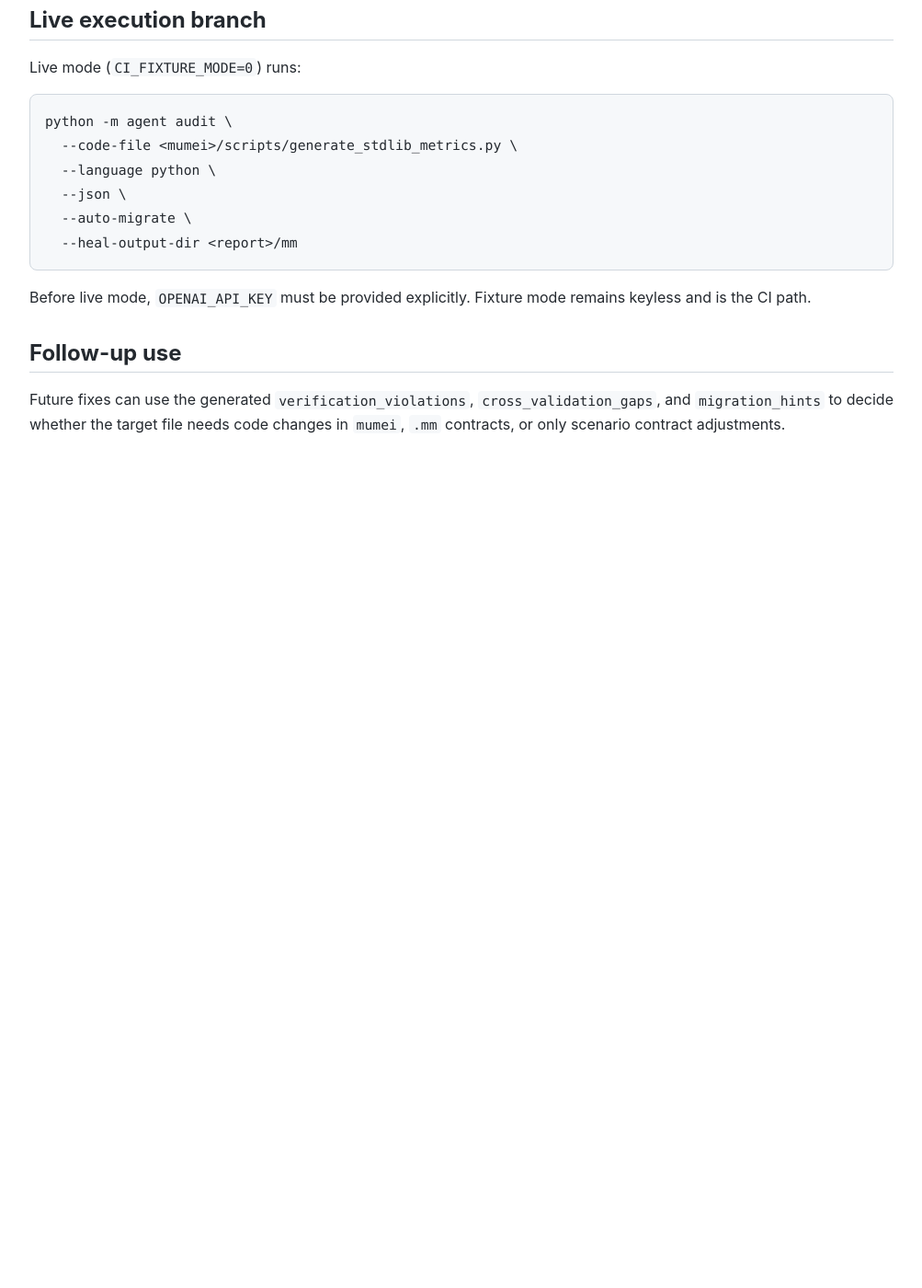
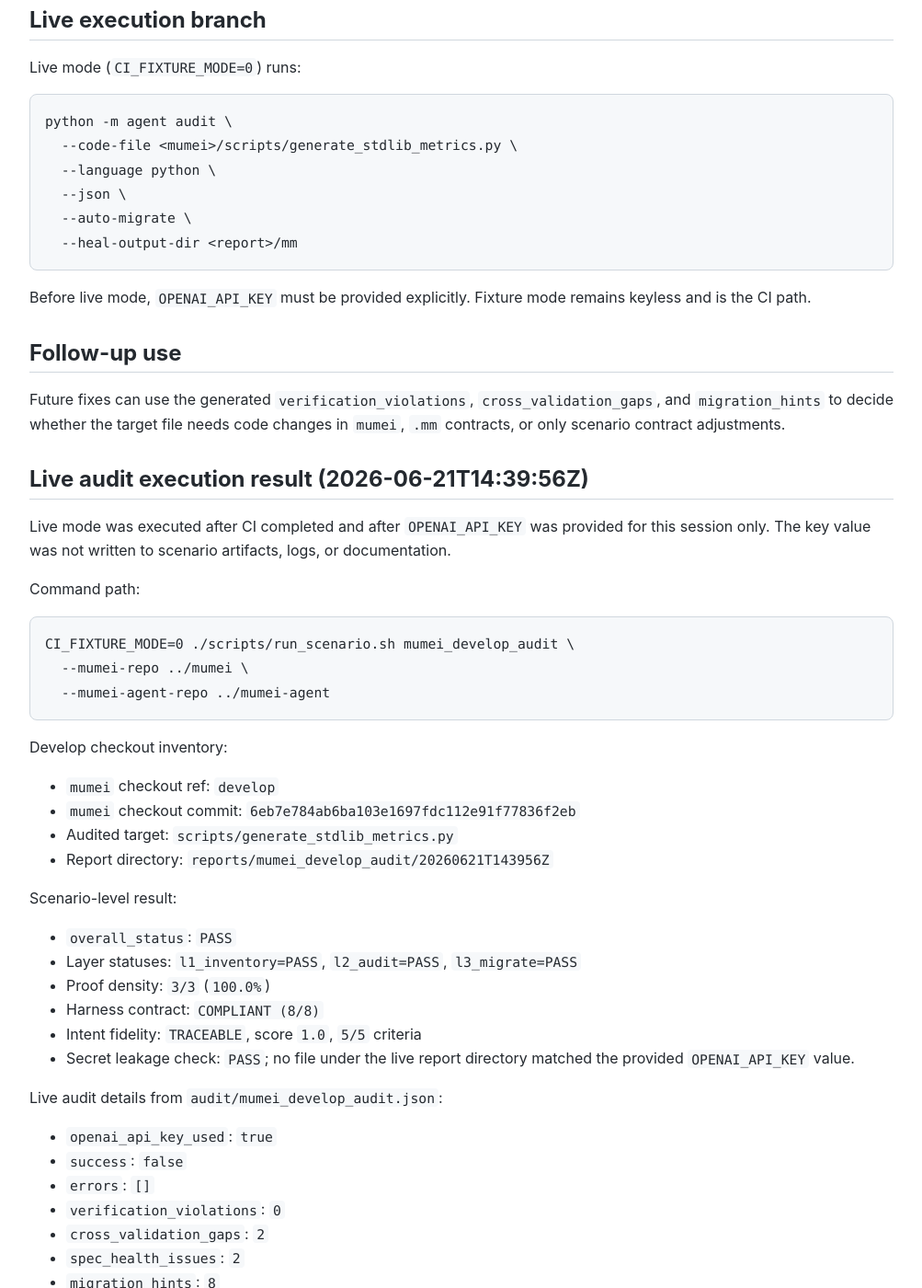
Before and after one commit to mumei-lang/mumei-demo, a Jekyll site: the page built from scenarios/mumei_develop_audit/AUDIT_LOG_2026-06-21.md, in a window 1280 px wide and 1400 px high, scrolled down 1183 px. Shown: the whole window at 92% size, without its empty margins (138-1141 px from the left). Built offline with Jekyll 4.4.1, drawn with Linux system fonts in a browser that asks for light colours; our own code applies the rules of GitHub Pages for plain Markdown files; before the commit the page ends 1737 px from its top, so only the background shows below that; some of the changed text lies outside the part shown.

Commit message:
Document live develop audit results
Co-Authored-By: Devin AI <158243242+devin-ai-integration[bot]@users.noreply.github.com>

````diff
--- a/scenarios/mumei_develop_audit/AUDIT_LOG_2026-06-21.md
+++ b/scenarios/mumei_develop_audit/AUDIT_LOG_2026-06-21.md
@@ -62,3 +62,79 @@ Future fixes can use the generated `verification_violations`,
 `cross_validation_gaps`, and `migration_hints` to decide whether the target file
 needs code changes in `mumei`, `.mm` contracts, or only scenario contract
 adjustments.
+
+## Live audit execution result (2026-06-21T14:39:56Z)
+
+Live mode was executed after CI completed and after `OPENAI_API_KEY` was provided
+for this session only. The key value was not written to scenario artifacts, logs,
+or documentation.
+
+Command path:
+
+```bash
+CI_FIXTURE_MODE=0 ./scripts/run_scenario.sh mumei_develop_audit \
+  --mumei-repo ../mumei \
+  --mumei-agent-repo ../mumei-agent
+```
+
+Develop checkout inventory:
+
+- `mumei` checkout ref: `develop`
+- `mumei` checkout commit: `6eb7e784ab6ba103e1697fdc112e91f77836f2eb`
+- Audited target: `scripts/generate_stdlib_metrics.py`
+- Report directory: `reports/mumei_develop_audit/20260621T143956Z`
+
+Scenario-level result:
+
+- `overall_status`: `PASS`
+- Layer statuses: `l1_inventory=PASS`, `l2_audit=PASS`, `l3_migrate=PASS`
+- Proof density: `3/3` (`100.0%`)
+- Harness contract: `COMPLIANT (8/8)`
+- Intent fidelity: `TRACEABLE`, score `1.0`, `5/5` criteria
+- Secret leakage check: `PASS`; no file under the live report directory matched
+  the provided `OPENAI_API_KEY` value.
+
+Live audit details from `audit/mumei_develop_audit.json`:
+
+- `openai_api_key_used`: `true`
+- `success`: `false`
+- `errors`: `[]`
+- `verification_violations`: `0`
+- `cross_validation_gaps`: `2`
+- `spec_health_issues`: `2`
+- `migration_hints`: `8`
+
+Interpretation:
+
+- The live audit completed and preserved the requested result keys, but the live
+  model output found no direct `verification_violations` for the current target.
+- The live audit did find two `cross_validation_gaps` and two
+  `spec_health_issues`; these should be treated as the first concrete follow-up
+  inputs when tightening either the Python implementation contract or the
+  surrounding scenario contract.
+- The scenario-level PASS means the harness captured inventory, live audit
+  evidence, migrate-suggest output, dashboard-visible metadata, and dated logs;
+  it does not mean the audited target has no follow-up work.
+
+Generated live artifacts:
+
+- `target_files.json`
+- `audit/mumei_develop_audit.json`
+- `mm/scan_std.mm`
+- `mm/render_markdown.mm`
+- `mm/compute_health.mm`
+- `harness_state.json`
+- `result.json`
+- `report.md`
+- `record_targets.log`
+- `audit_develop_target.log`
+- `generate_migration_guidance.log`
+
+Dashboard evidence:
+
+- `dashboard/summary.md` includes `mumei_develop_audit | PASS | 3 | 3 | 100% | ... | COMPLIANT (8/8) | TRACEABLE · score 1.00 · 5/5 criteria`.
+- `dashboard/highlights.md` includes `Scenario: mumei_develop_audit`.
+- Streamlit dashboard showed `mumei_develop_audit` in the scenario selector,
+  `reports/mumei_develop_audit/latest/result.json`, all three layers as `PASS`,
+  proof density `100%`, harness contract `COMPLIANT (8/8)`, and expanded
+  `l2_audit` evidence with the requested audit/gap/hint contract keys.
````
